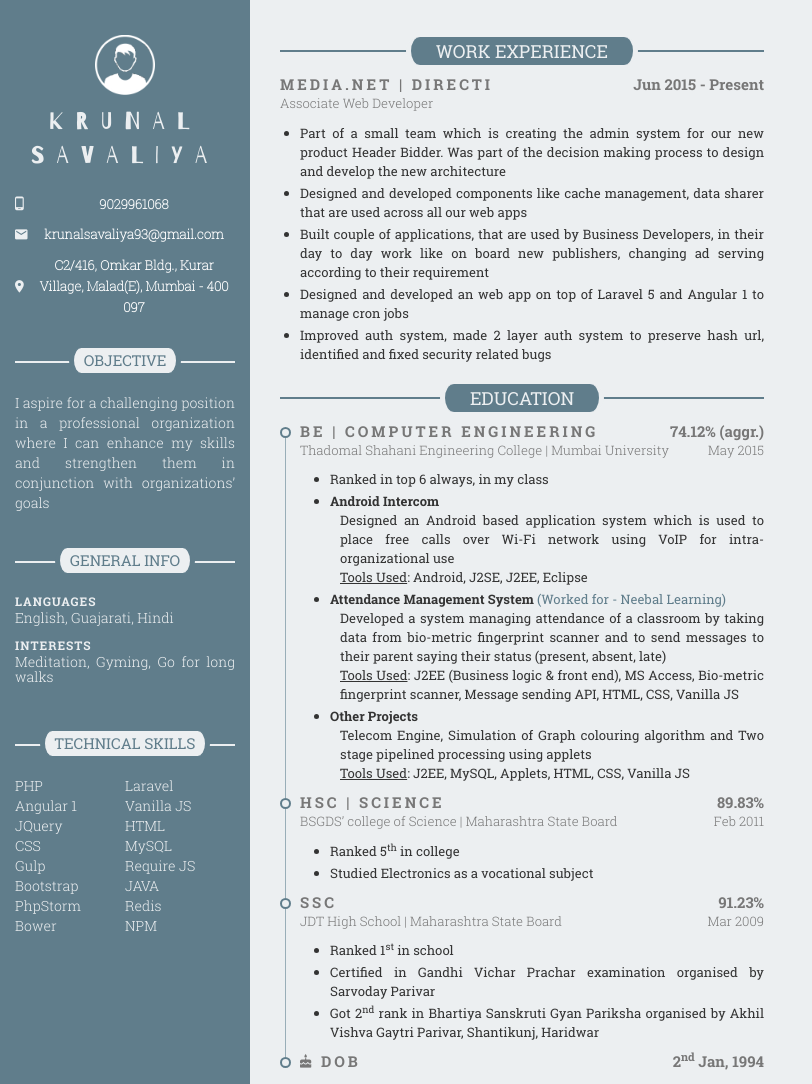
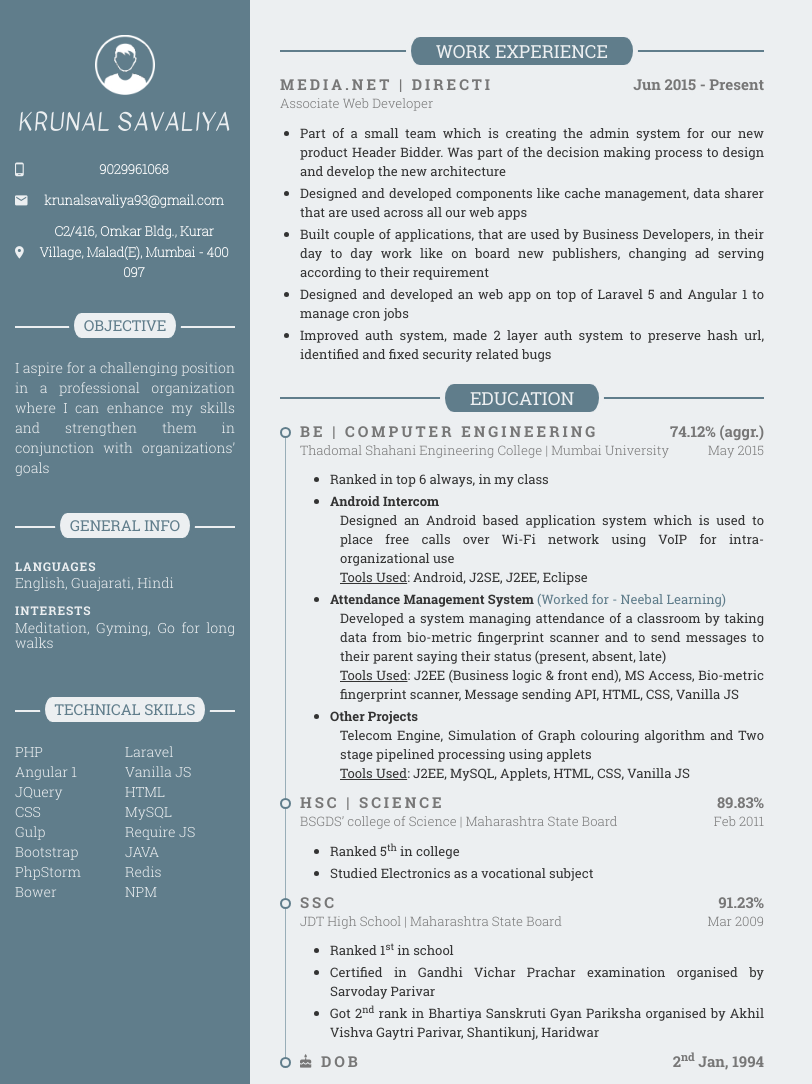
Before and after one commit to krunal200/krunal200.github.io, a plain HTML site: page index.html in a window 1280 px wide. Shown: the top 1084 px of the page, without its empty margins (0-812 px from the left). Drawn offline with Linux system fonts and the light colour scheme.

Commit message:
move resume to index file

```diff
--- a/resume.css
+++ b/resume.css
@@ -15,8 +15,8 @@
     src: url(font/fonts/RobotoSlab-Bold.ttf);
 }
 @font-face {
-    font-family: Barrio;
-    src: url(font/fonts/Barrio-Regular.ttf);
+    font-family: Kavivanar;
+    src: url(font/fonts/Kavivanar-Regular.ttf);
 }
 
 @page {
@@ -59,8 +59,8 @@ aside .head-name .name {
     text-align: center;
     margin: 0 0 15px;
     text-transform: uppercase;
-    font-family: 'Barrio', cursive;
-    letter-spacing: 12px;
+    font-family: 'Kavivanar', cursive;
+    letter-spacing: 1px;
 }
 aside .head-name .label{
     font-size: 13px;
```
Also changed, not shown: font/fonts/Kavivanar-Regular.ttf (added), index.html (renamed from resume.html).
